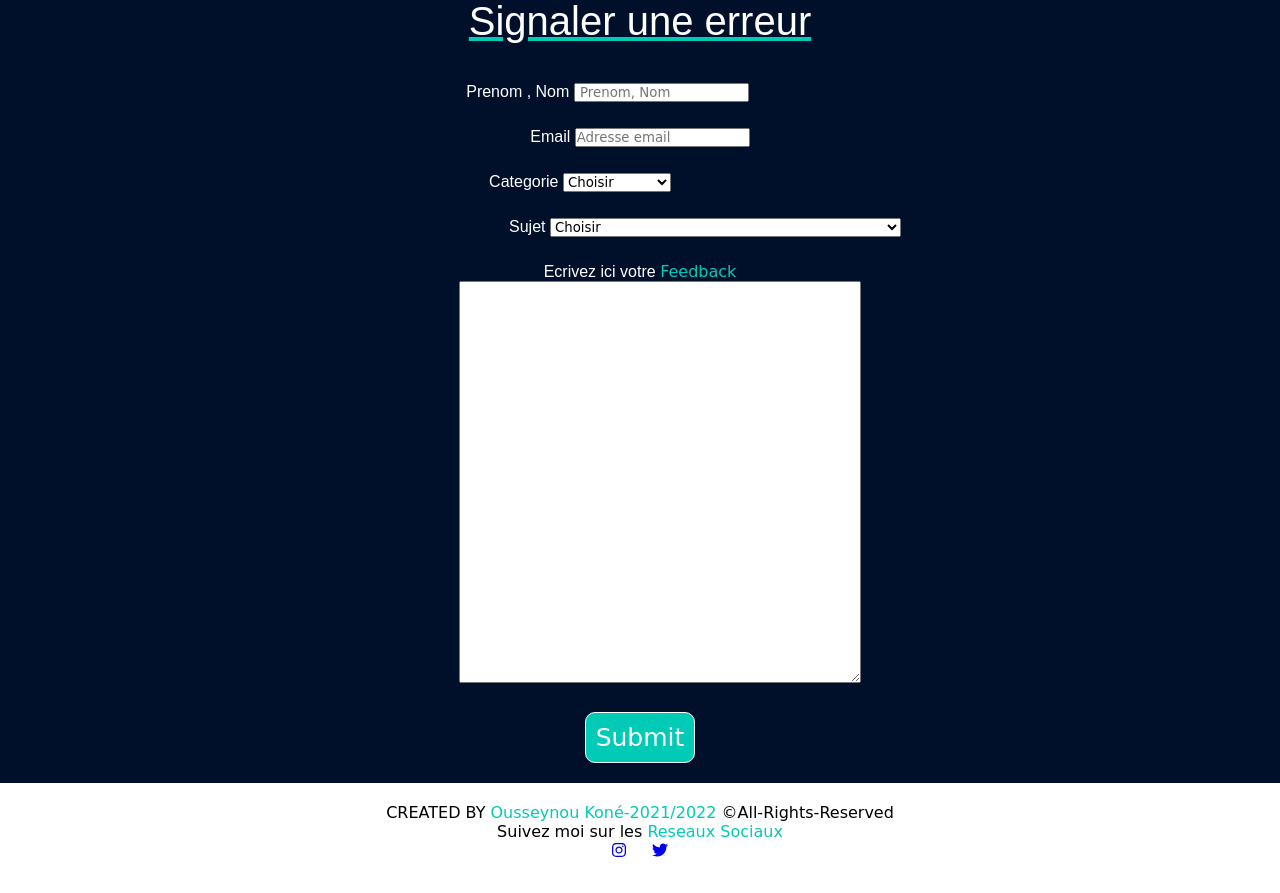
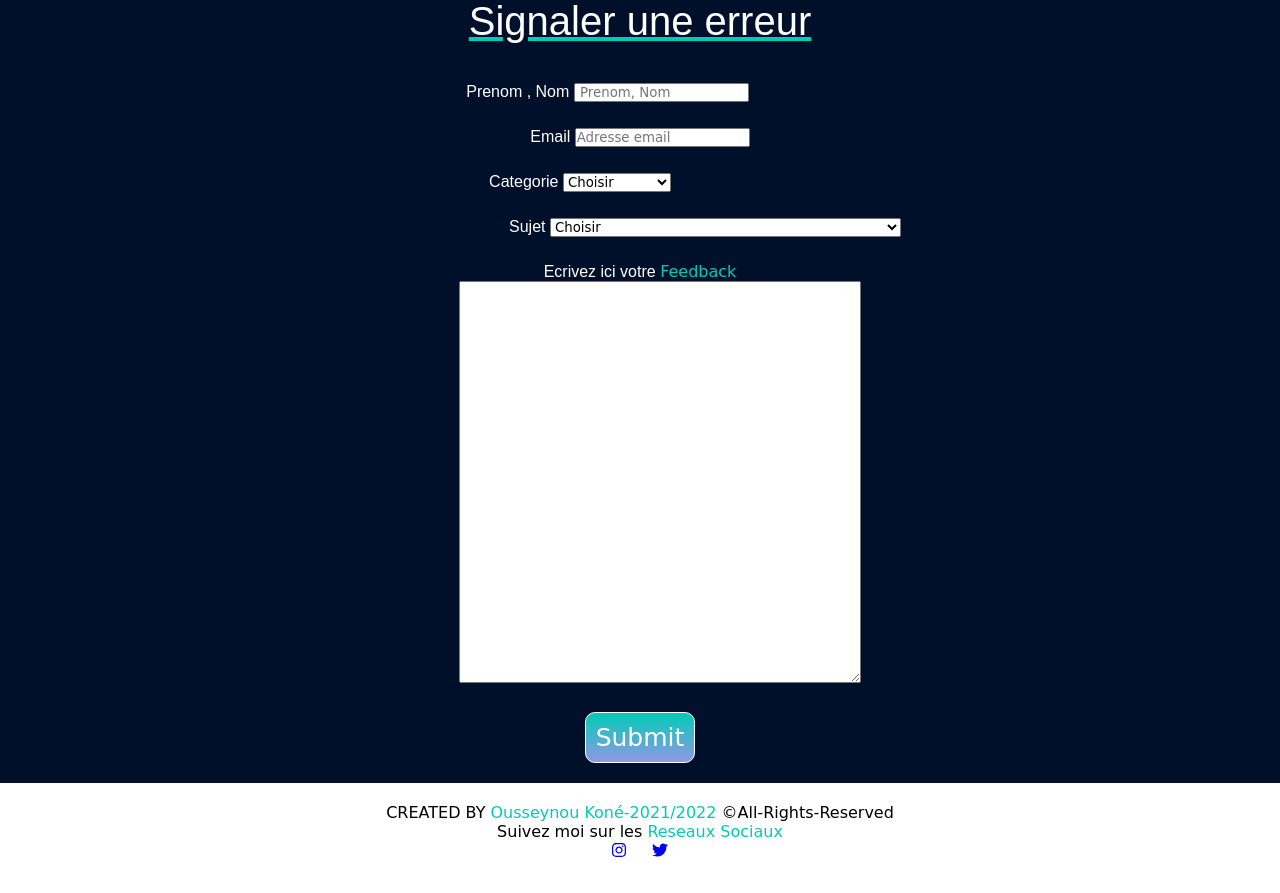
Before and after one commit to ousseynoukone/tech_space, a PHP site: page /feedback.html in a window 1280 px wide, with the pointer over the restyled element. Shown: the part 139-1032 px from the top of the page. Run offline with PHP 8.4, Linux system fonts and the light colour scheme; some libraries are stand-ins or nearby versions.

Commit message:
Update feedback.css

```diff
--- a/feedback.css
+++ b/feedback.css
@@ -153,7 +153,8 @@ span{color:  #01CBB7;
 }
 .button:hover{
 
-	background-color:  #01CBB7;
+		background: linear-gradient(#01CBB7, #9198e5);
+
 
 }
 .feed{
```
